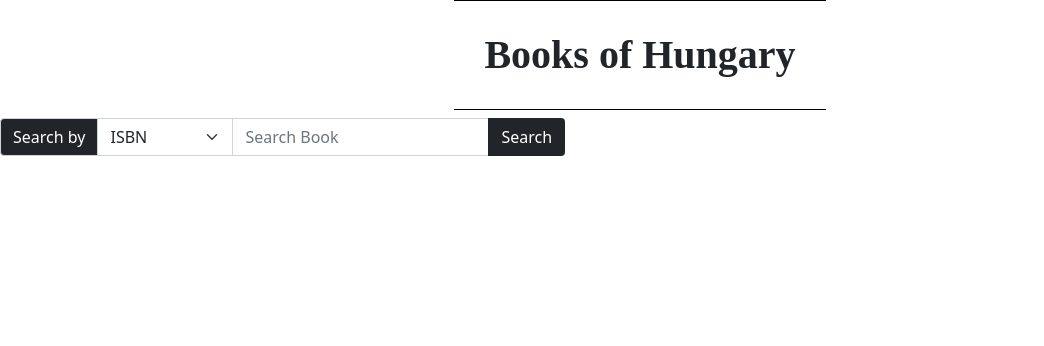
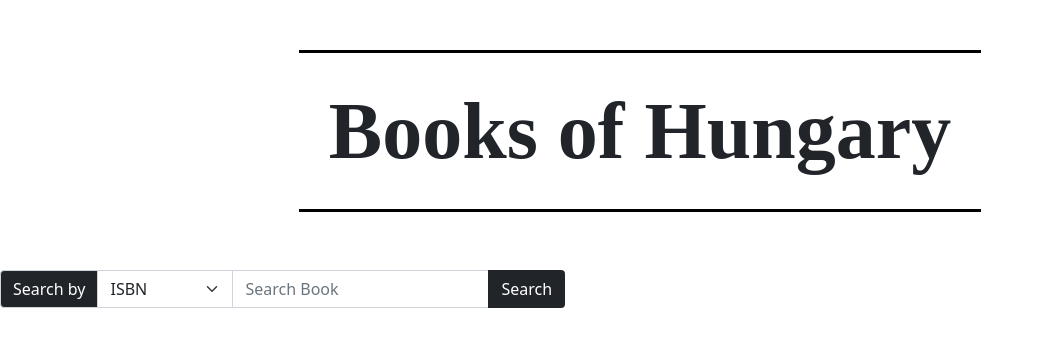
Before and after one commit to Melange93/SearchByISBN-FrontEnd, an Angular app: page / in a window 1280 px wide. Shown: the top 346 px of the page, without its empty margins (0-1044 px from the left). Built offline with nearby package versions, Linux system fonts and the light colour scheme.

Commit message:
Change the logo size

```diff
--- a/src/app/components/bofh-logo/bofh-logo.component.css
+++ b/src/app/components/bofh-logo/bofh-logo.component.css
@@ -1,13 +1,17 @@
 .bofh-logo {
   inline-size: fit-content;
   margin: 0 auto;
+  padding: 50px;
 }
 
 h1 {
   font-family: Cormorant Garamond, bold, serif;
   font-weight: 700;
   border-top: 1px black solid;
-  border-bottom: 1px black double;
+  border-bottom: 1px black solid;
+  border-top-width: medium;
+  border-bottom-width: medium;
   display: inline-block;
   padding: 30px;
+  font-size: 80px;
 }
```
